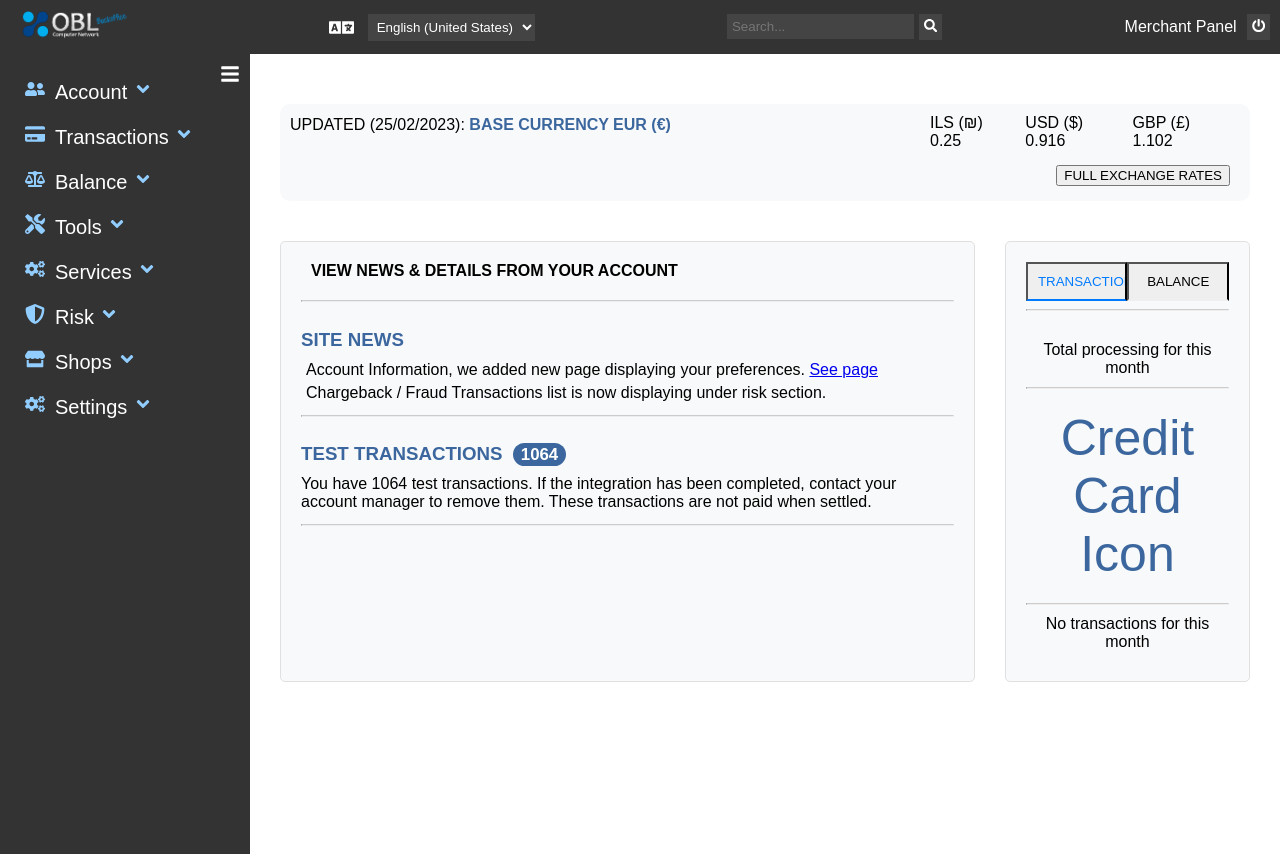
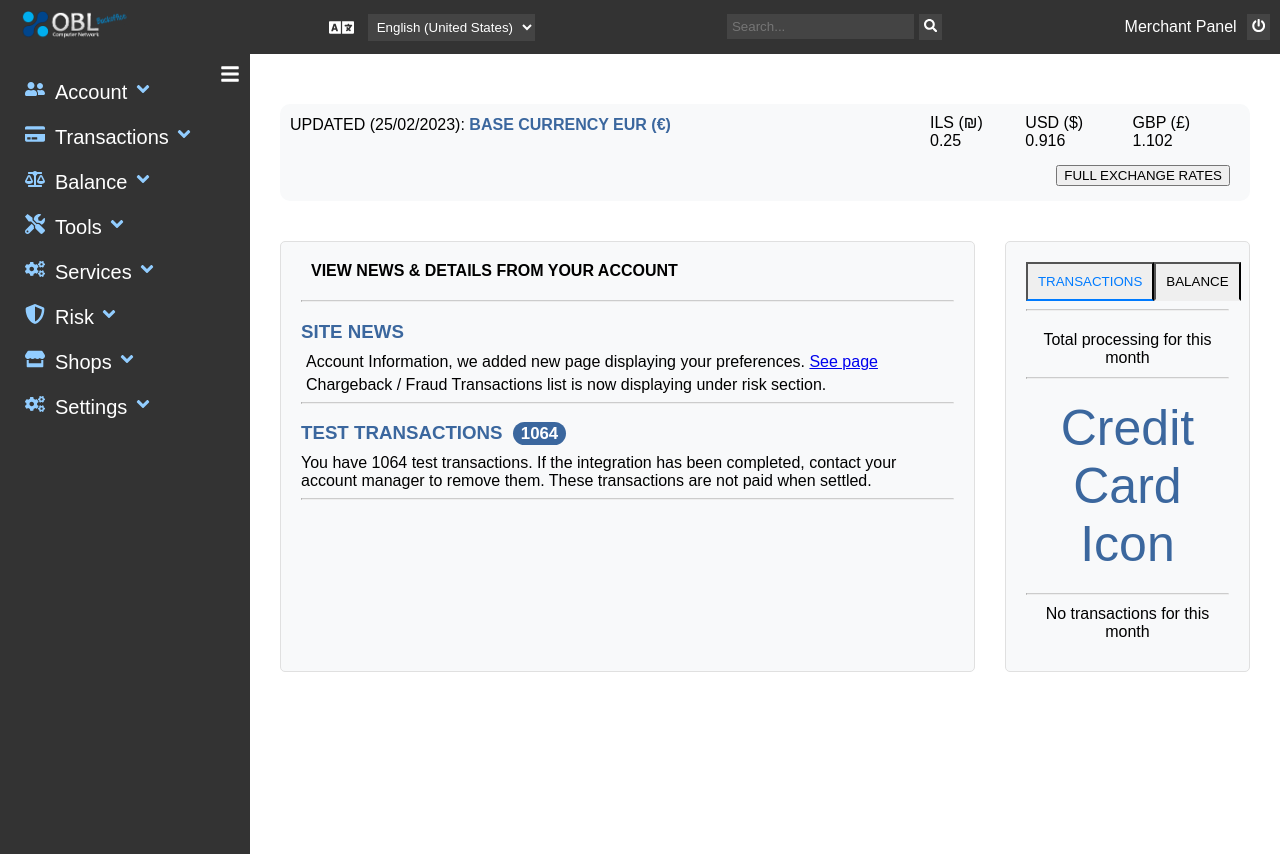
Before and after one commit to KamleshKumar427/PBTPaymentSolutions_New_Stack, a React (Vite) app in the folder Frontend/: page / in a window 1280 px wide. Built offline with nearby package versions, Linux system fonts and the light colour scheme.

Commit message:
Added further functionalities in merchant Panel 2

```diff
--- a/Frontend/src/Pages/PaymentPage.css
+++ b/Frontend/src/Pages/PaymentPage.css
@@ -1,6 +1,6 @@
-[class] {
+/* [class] {
   overflow: auto;
-}
+} */
 .payment-page-management {
   padding: 20px;
 }
```
